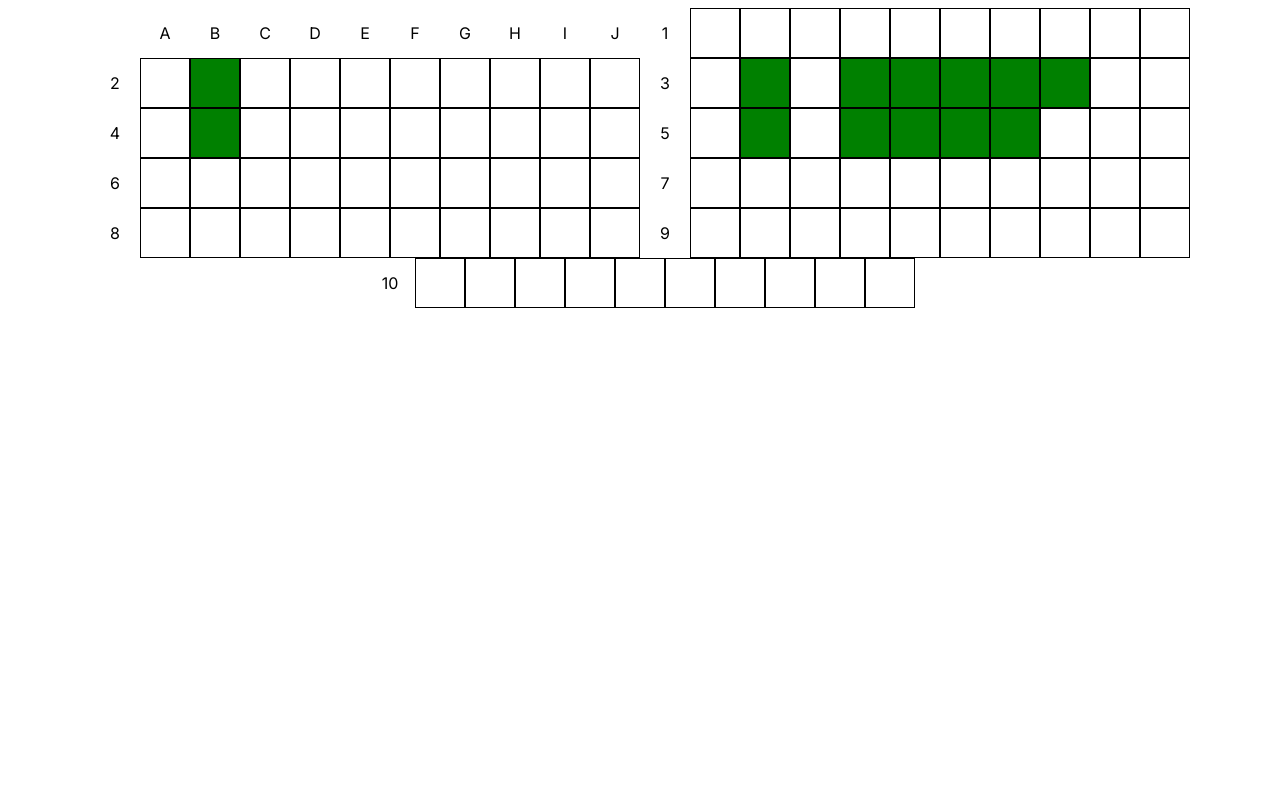
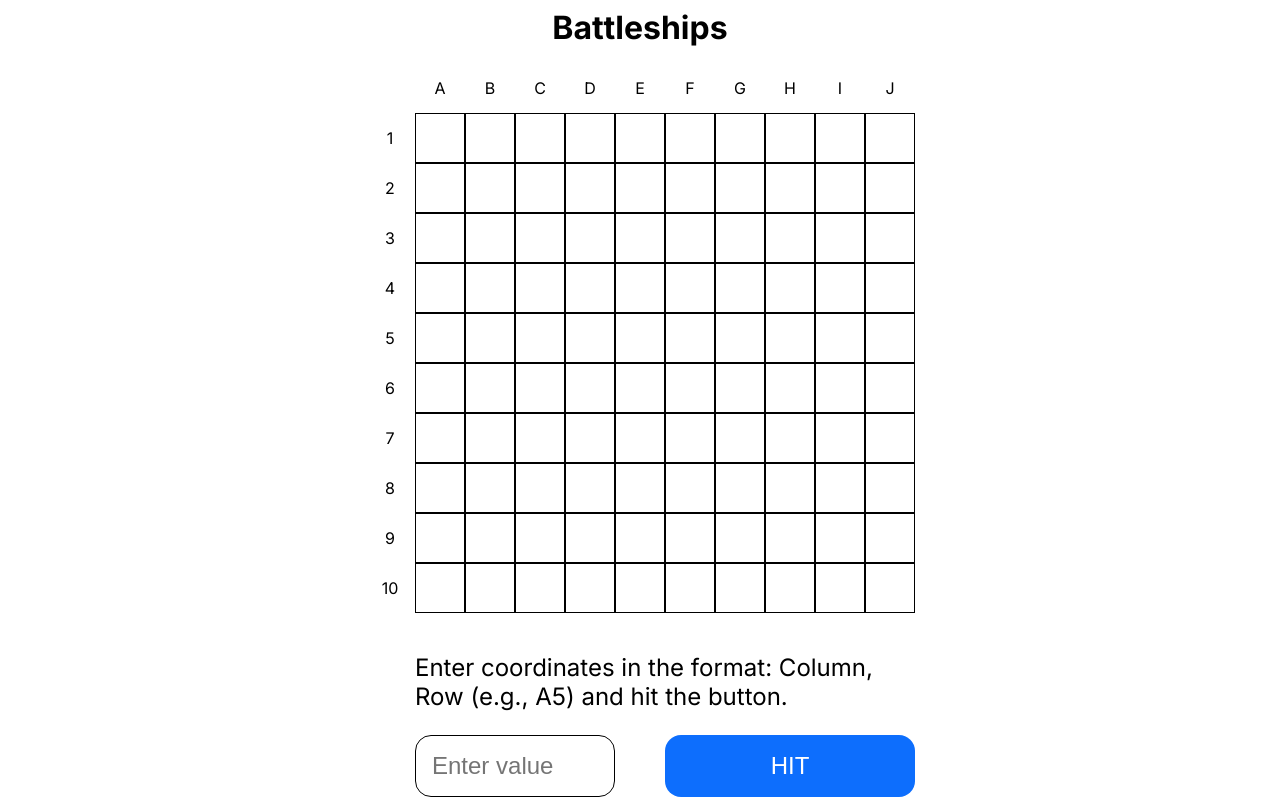
Before and after one commit to MarcoMaz/battleships, a Next.js app: page / in a window 1280 px wide. Built offline with nearby package versions, Linux system fonts and the light colour scheme.

Commit message:
feat( Grid ): - fix styling - add input and state - add tests

```diff
--- a/src/app/components/Grid.module.css
+++ b/src/app/components/Grid.module.css
@@ -1,38 +1,57 @@
 .container {
-  display: flex;
-  flex-wrap: wrap;
-  justify-content: center;
+  margin: 0 auto;
+  width: min-content;
 }
 
-.column-labels {
+.column-labels,
+.column-label,
+.row-label,
+.row {
   display: flex;
+}
+
+.empty-cell,
+.column-label,
+.row-label,
+.cell {
+  height: 1.5rem;
+  width: 1.5rem;
 }
 
 .empty-cell,
 .column-label,
 .row-label {
   border: 1px solid transparent;
-  height: 3rem;
-  width: 3rem;
+}
+
+.cell {
+  border: 1px solid var(--color-black);
 }
 
 .column-label,
 .row-label {
   align-items: center;
-  display: flex;
   justify-content: center;
 }
 
-.row {
-  display: flex;
+.none {
+  background-color: var(--color-white);
 }
 
-.cell {
-  border: 1px solid black;
-  height: 3rem;
-  width: 3rem;
+.hit {
+  background-color: var(--color-success);
 }
 
-.ship {
-  background: green;
+.miss {
+  background-color: var(--color-black);
 }
+
+@media (min-width: 576px) {
+  .empty-cell,
+  .column-label,
+  .row-label,
+  .cell {
+    height: 3rem;
+    width: 3rem;
+  }
+}
--- a/src/app/components/Grid.tsx
+++ b/src/app/components/Grid.tsx
@@ -26,7 +26,7 @@ const Grid: FunctionComponent<GridComponentProps> = ({ grid, setGrid }) => {
       .map(() =>
         Array(GRID_SIZE)
           .fill(null)
-          .map(() => ({ ship: false }))
+          .map(() => ({ ship: false, status: 'none' }))
       );
 
     const newGrid: GridDataProps = placeShips(initialGrid, ships);
@@ -53,7 +53,9 @@ const Grid: FunctionComponent<GridComponentProps> = ({ grid, setGrid }) => {
           {row.map((cell, colIndex) => (
             <div
               key={colIndex}
-              className={`${styles.cell} ${cell.ship ? styles.ship : ''}`}
+              className={`${styles.cell} ${cell.ship ? styles.ship : ''} ${
+                cell.status ? styles[cell.status] : ''
+              }`}
               role='cell'
             ></div>
           ))}
--- a/src/app/globals.css
+++ b/src/app/globals.css
@@ -1,3 +1,13 @@
+:root {
+  --color-black: #000000;
+  --color-white: #ffffff;
+  --color-primary-default: #0d6efd;
+  --color-primary-hover: #0b5ed7;
+  --color-primary-active: #0a58ca;
+  --color-success: #198754;
+  --color-warning: #dc3545;
+}
+
 html,
 body {
   max-width: 100vw;
--- /dev/null
+++ b/src/app/page.module.css
@@ -0,0 +1,97 @@
+.heading,
+.coordinates,
+.message {
+  width: calc((1.5rem + 2px) * 11);
+}
+
+.heading {
+  margin: 0 auto;
+  margin-bottom: 1rem;
+  text-align: center;
+}
+
+.coordinates,
+.message {
+  display: grid;
+  grid-template-columns: repeat(11, 1fr);
+  margin: 0 auto;
+}
+
+.coordinates {
+  margin-top: 1rem;
+}
+
+.coordinates-instructions,
+.coordinates-input,
+.coordinates-button {
+  font-size: 1rem;
+}
+
+.coordinates-instructions {
+  grid-column: 2 / span 11;
+}
+
+.coordinates-input,
+.coordinates-button,
+.message-error {
+  grid-column: 2 / span 10;
+  padding: 1rem;
+}
+
+.coordinates-input,
+.coordinates-button {
+  border-radius: 1rem;
+}
+
+.coordinates-input {
+  border: 1px solid var(--color-black);
+  margin-bottom: 1rem;
+}
+
+.coordinates-button {
+  background-color: var(--color-primary-default);
+  border: 0;
+  color: var(--color-white);
+}
+
+.message-error {
+  border: 5px dashed var(--color-warning);
+  color: var(--color-warning);
+}
+
+@media (min-width: 576px) {
+  .heading,
+  .coordinates,
+  .message {
+    width: calc((3rem + 2px) * 11);
+  }
+
+  .coordinates {
+    grid-template-columns: repeat(11, 1fr);
+  }
+
+  .coordinates-instructions,
+  .coordinates-input,
+  .coordinates-button,
+  .message {
+    font-size: 1.5rem;
+  }
+
+  .coordinates-input {
+    grid-column: 2 / span 4;
+    margin-bottom: unset;
+  }
+
+  .coordinates-button {
+    grid-column: -6 / span 5;
+  }
+
+  .coordinates-button:hover {
+    background-color: var(--color-primary-hover);
+    cursor: pointer;
+  }
+
+  .coordinates-button:active {
+    background-color: var(--color-primary-active);
+  }
+}
--- a/src/app/page.tsx
+++ b/src/app/page.tsx
@@ -4,12 +4,80 @@ import { useState } from 'react';
 import { GridProps } from './types';
 import Grid from './components/Grid';
 
+import styles from './page.module.css';
+
 export default function Home() {
   const [grid, setGrid] = useState<GridProps>([]);
+  const [inputValue, setInputValue] = useState<string>('');
+  const [message, setMessage] = useState<string>('');
+
+  const handleInputChange = (
+    event: React.ChangeEvent<HTMLInputElement>
+  ): void => {
+    setInputValue(event.target.value.toUpperCase());
+    setMessage('');
+  };
+
+  const handleHitButtonClick = (): void => {
+    const match = inputValue.match(/^([A-J])([1-9]|10)$/);
+
+    if (match) {
+      const col = match[1].charCodeAt(0) - 'A'.charCodeAt(0);
+      const row = parseInt(match[2]) - 1;
+      if (grid[row][col].ship) {
+        grid[row][col].status = 'hit';
+      } else {
+        grid[row][col].status = 'miss';
+        setGrid([...grid]);
+        setMessage(`Miss at position: ${match[0]}`);
+      }
+    } else {
+      setMessage('Invalid input format');
+    }
+    setInputValue('');
+  };
+
+  const handleKeyDown = (
+    event: React.KeyboardEvent<HTMLInputElement>
+  ): void => {
+    if (event.key === 'Enter') {
+      handleHitButtonClick();
+    }
+  };
+
+  const HEADING_LABEL: string = 'Battleships';
+  const COORDINATES_INSTRUCTIONS_LABEL: string = `Enter coordinates in the format: Column, Row (e.g., A5) and hit the
+  button.`;
+  const COORDINATES_BUTTON_LABEL: string = `HIT`;
 
   return (
     <main>
+      <h1 className={styles.heading}>{HEADING_LABEL}</h1>
       <Grid grid={grid} setGrid={setGrid} />
+      <div className={styles.coordinates}>
+        <p className={styles['coordinates-instructions']}>
+          {COORDINATES_INSTRUCTIONS_LABEL}
+        </p>
+        <input
+          className={styles['coordinates-input']}
+          type='text'
+          value={inputValue}
+          onChange={handleInputChange}
+          onKeyDown={handleKeyDown}
+          placeholder='Enter value'
+        />
+        <button
+          className={styles['coordinates-button']}
+          onClick={handleHitButtonClick}
+        >
+          {COORDINATES_BUTTON_LABEL}
+        </button>
+      </div>
+      <div className={styles.message}>
+        {message && (
+          <p className={styles['message-error']}>{message}</p>
+        )}
+      </div>
     </main>
   );
 }
--- a/src/app/types/index.ts
+++ b/src/app/types/index.ts
@@ -1,5 +1,6 @@
 export type CellProps = {
   ship: boolean;
+  status: 'none' | 'hit' | 'miss';
 };
 
 export type GridProps = CellProps[][];
```
Also changed, not shown: 2 other files (tests, documents, lock files or other folders).
